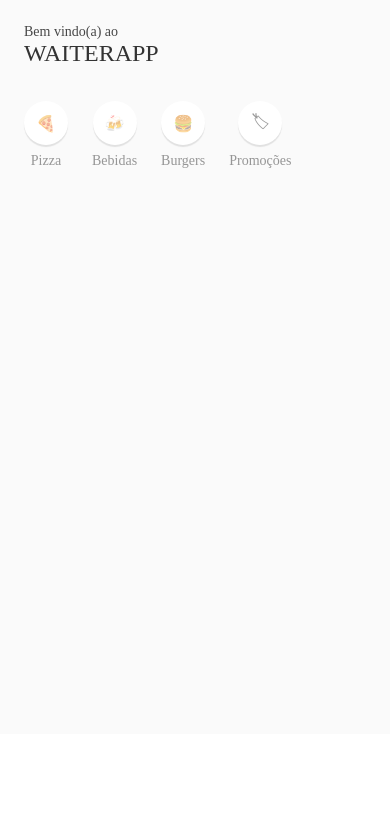
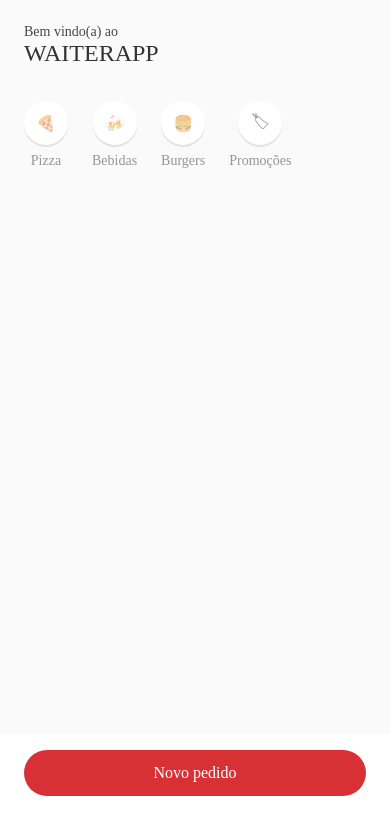
Before and after one commit to michelzaum/waiter-app, a React Native app in the folder mobile/: screen / in a window 390 px wide. Shown: the top 834 px of the page. Built offline with nearby package versions, Linux system fonts and the light colour scheme.

Commit message:
feat: Creating button component

```diff
--- a/mobile/src/Main/index.tsx
+++ b/mobile/src/Main/index.tsx
@@ -9,6 +9,7 @@
 import { Header } from '../components/Header';
 import { Categories } from '../components/Categories';
 import { Menu } from '../components/Menu';
+import { Button } from '../components/Button';
 
 export function Main() {
   return (
@@ -26,7 +27,11 @@
 
       </Container>
       <Footer>
-        <FooterContainer></FooterContainer>
+        <FooterContainer>
+          <Button onPress={() => alert('Novo pedido')}>
+            Novo pedido
+          </Button>
+        </FooterContainer>
       </Footer>
     </>
   )
--- a/mobile/src/Main/styles.ts
+++ b/mobile/src/Main/styles.ts
@@ -21,8 +21,7 @@
 export const Footer = styled.View`
   background: #FFF;
   min-height: 110px;
+  padding: 16px 24px;
 `;
 
-export const FooterContainer = styled.SafeAreaView`
-
-`;
+export const FooterContainer = styled.SafeAreaView``;
--- /dev/null
+++ b/mobile/src/components/Button/index.tsx
@@ -0,0 +1,18 @@
+import { Container } from './styles';
+import { Text } from '../Text';
+
+interface ButtonProps {
+  children: string;
+  onPress: () => void;
+  disabled?: boolean;
+}
+
+export function Button({ children, onPress, disabled }: ButtonProps) {
+  return (
+    <Container onPress={onPress} disabled={disabled}>
+      <Text weight='Semibold' color='#FFF'>
+        {children}
+      </Text>
+    </Container>
+  )
+}
--- /dev/null
+++ b/mobile/src/components/Button/styles.ts
@@ -0,0 +1,9 @@
+import styled from 'styled-components/native';
+
+export const Container = styled.TouchableOpacity`
+  background: ${({ disabled }) => disabled ? '#999' : '#D73035'};
+  border-radius: 48px;
+  padding: 14px 24px;
+  align-items: center;
+  justify-content: center;
+`;
```
